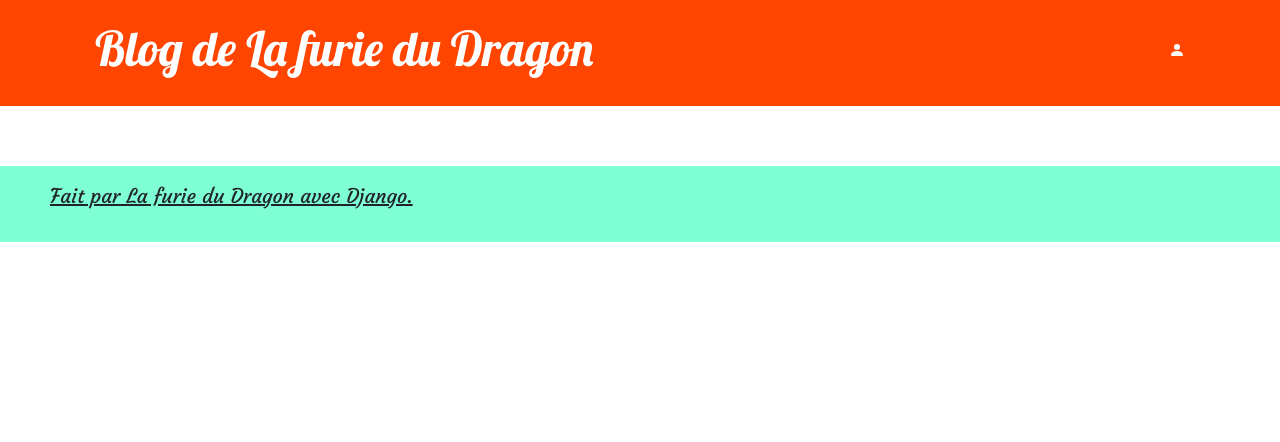
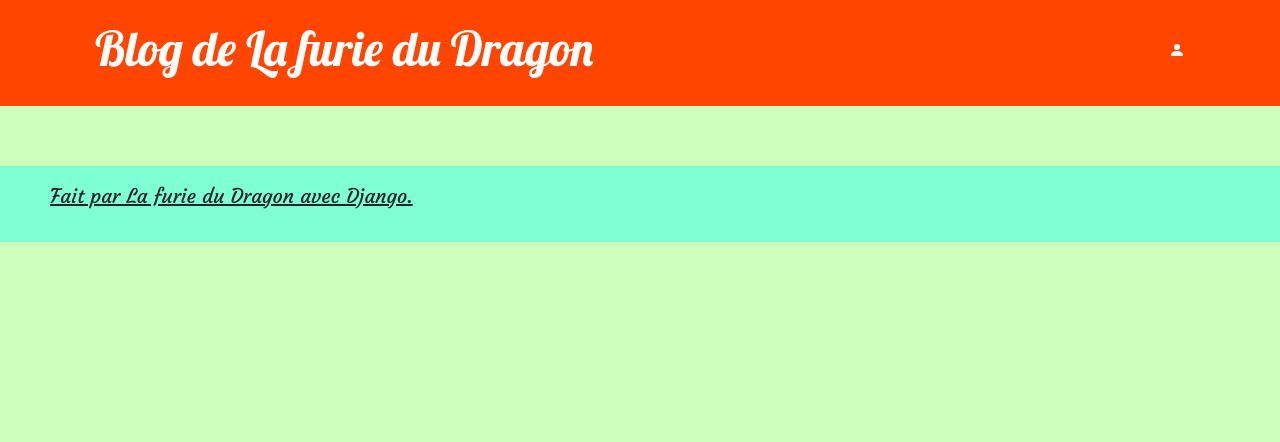
Before and after one commit to ThomasJaffe/Python-Django, a Django app: page / in a window 1280 px wide. Shown: the top 442 px of the page. Run offline with Django 3.2, Linux system fonts and the light colour scheme; data that the repository does not hold is empty.

Commit message:
Update blog.css

```diff
--- a/blog/static/css/blog.css
+++ b/blog/static/css/blog.css
@@ -3,6 +3,10 @@
     margin-top: 0;
     margin-bottom: 40px;
     padding: 20px 20px 20px 40px;
+}
+
+body{
+    background-color: #ceffbc;
 }
 
 .page-header h1,
```
